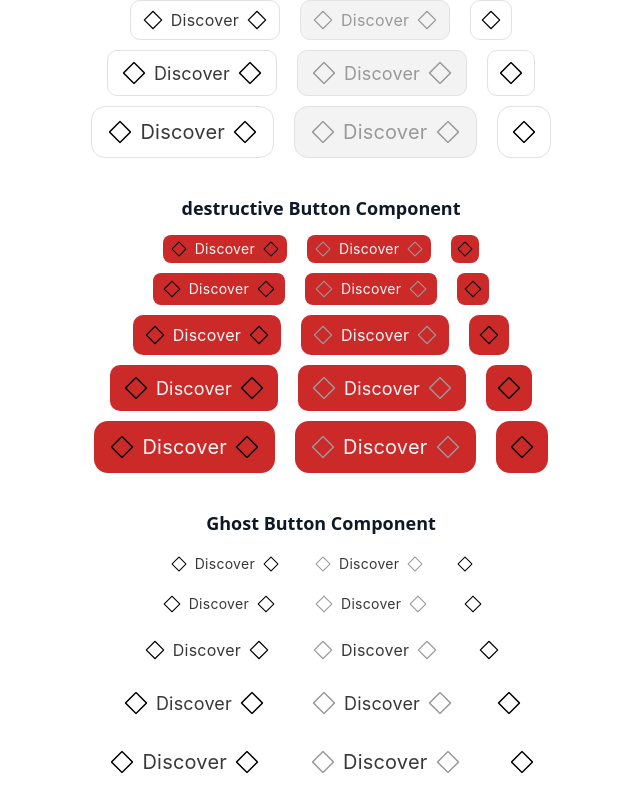
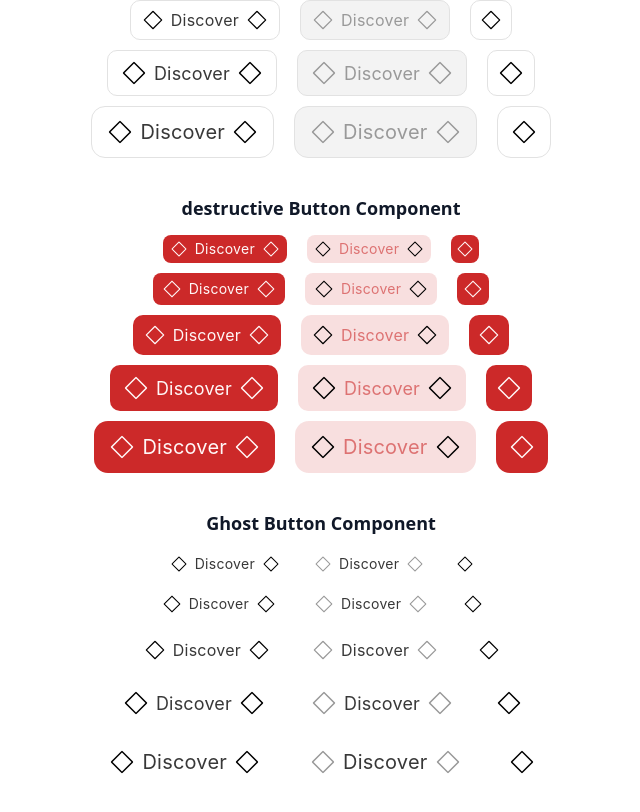
Before and after one commit to MohanaprabhuR/espresso, a Next.js app: page / in a window 1280 px wide. Shown: the part 827-1639 px from the top of the page, without its empty margins (319-959 px from the left). Built offline with nearby package versions, Linux system fonts and the light colour scheme.

Commit message:
Hover state cchanged base on button colors

```diff
--- a/package.json
+++ b/package.json
@@ -9,6 +9,7 @@
     "lint": "next lint"
   },
   "dependencies": {
+    "@radix-ui/react-avatar": "^1.1.10",
     "@radix-ui/react-slot": "^1.2.3",
     "class-variance-authority": "^0.7.1",
     "clsx": "^2.1.1",
--- a/src/app/globals.css
+++ b/src/app/globals.css
@@ -576,6 +576,10 @@
     .hover\:bg-primary-85:hover {
       background-color: color-mix(in oklab, var(--primary) 85%, transparent);
     }
+    .hover\:border-40:hover {
+      border-color: color-mix(in oklab, var(--primary) 40%, transparent);
+      border-width: 1px;
+    }
   }
   .active\:bg-primary-75:active {
     background-color: color-mix(in oklab, var(--primary) 75%, transparent);
--- /dev/null
+++ b/src/components/avatar/page.tsx
@@ -0,0 +1,38 @@
+import { Avatar, AvatarFallback, AvatarImage } from "@/components/ui/avatar";
+
+const page = () => {
+  return (
+    <>
+      <Avatar size="xs">
+        <AvatarImage src="https://github.com/shadcn.png" />
+        <AvatarFallback>CN</AvatarFallback>
+      </Avatar>
+      <Avatar size="sm">
+        <AvatarImage src="https://github.com/shadcn.png" />
+        <AvatarFallback>CN</AvatarFallback>
+      </Avatar>
+      <Avatar size="md">
+        <AvatarImage src="https://github.com/shadcn.png" />
+        <AvatarFallback>CN</AvatarFallback>
+      </Avatar>
+      <Avatar size="lg">
+        <AvatarImage src="https://github.com/shadcn.png" />
+        <AvatarFallback>CN</AvatarFallback>
+      </Avatar>
+      <Avatar size="xl">
+        <AvatarImage src="https://github.com/shadcn.png" />
+        <AvatarFallback>CN</AvatarFallback>
+      </Avatar>
+      <Avatar size="2xl">
+        <AvatarImage src="https://github.com/shadcn.png" />
+        <AvatarFallback>CN</AvatarFallback>
+      </Avatar>
+      <Avatar size="3xl">
+        <AvatarImage src="https://github.com/shadcn.png" />
+        <AvatarFallback>CN</AvatarFallback>
+      </Avatar>
+    </>
+  );
+};
+
+export default page;
--- /dev/null
+++ b/src/components/ui/avatar.tsx
@@ -0,0 +1,72 @@
+"use client";
+
+import * as React from "react";
+import * as AvatarPrimitive from "@radix-ui/react-avatar";
+import { cva, type VariantProps } from "class-variance-authority";
+import { cn } from "@/lib/utils";
+
+// 1. Define size variants
+const avatarVariants = cva(
+  "relative flex shrink-0 overflow-hidden rounded-full",
+  {
+    variants: {
+      size: {
+        xs: "size-4", // 16px
+        sm: "size-5", // 20px
+        md: "size-6", // 24px (default)
+        lg: "size-7", // 28px
+        xl: "size-8", // 32px
+        "2xl": "size-10", // 40px
+        "3xl": "size-[46px]", // 40px
+      },
+    },
+    defaultVariants: {
+      size: "sm",
+    },
+  }
+);
+
+interface AvatarProps
+  extends React.ComponentProps<typeof AvatarPrimitive.Root>,
+    VariantProps<typeof avatarVariants> {}
+
+function Avatar({ className, size, ...props }: AvatarProps) {
+  return (
+    <AvatarPrimitive.Root
+      data-slot="avatar"
+      className={cn(avatarVariants({ size }), className)}
+      {...props}
+    />
+  );
+}
+
+function AvatarImage({
+  className,
+  ...props
+}: React.ComponentProps<typeof AvatarPrimitive.Image>) {
+  return (
+    <AvatarPrimitive.Image
+      data-slot="avatar-image"
+      className={cn("aspect-square size-full", className)}
+      {...props}
+    />
+  );
+}
+
+function AvatarFallback({
+  className,
+  ...props
+}: React.ComponentProps<typeof AvatarPrimitive.Fallback>) {
+  return (
+    <AvatarPrimitive.Fallback
+      data-slot="avatar-fallback"
+      className={cn(
+        "bg-muted flex size-full items-center justify-center rounded-full",
+        className
+      )}
+      {...props}
+    />
+  );
+}
+
+export { Avatar, AvatarImage, AvatarFallback };
--- a/src/components/ui/button.tsx
+++ b/src/components/ui/button.tsx
@@ -8,20 +8,20 @@ import { cn } from "@/lib/utils";
 import Image from "next/image";
 
 const buttonVariants = cva(
-  "inline-flex items-center gap-[0_8px] justify-center whitespace-nowrap transition-all ease-in-out disabled:pointer-events-none pointer-events-auto",
+  "inline-flex items-center gap-[0_8px] justify-center whitespace-nowrap transition-all ease-in-out disabled:pointer-events-none pointer-events-auto focus:ring-2",
   {
     variants: {
       variant: {
         primary:
-          "bg-primary text-primary-foreground hover:bg-primary-85 active:bg-primary-75 focus:ring-primary-20 disabled:text-secondary-foreground disabled:bg-secondary",
+          "bg-primary text-primary-foreground hover:bg-primary/85 active:bg-primary/75  focus:ring-primary/20  disabled:text-secondary-foreground disabled:bg-secondary",
         secondary:
-          "bg-secondary outline-none hover:bg-accent text-accent-foreground active:bg-accent-active focus:ring-primary-20 disabled:bg-secondary disabled:text-secondary-foreground",
+          "bg-secondary outline-none hover:bg-accent text-accent-foreground active:bg-accent-active focus:ring-primary/20  disabled:bg-secondary disabled:text-secondary-foreground",
         outline:
-          "border border-border bg-background text-accent-foreground active:bg-accent-active focus:ring-primary-20 focus:bg-accent disabled:bg-secondary disabled:text-secondary-foreground",
+          "border border-border bg-background text-accent-foreground hover:border-40 active:bg-accent-active focus:ring-primary/20  focus:bg-accent disabled:bg-secondary disabled:text-secondary-foreground",
         destructive:
-          "bg-destructive text-destructive-foreground focus:ring-primary-20",
+          "bg-destructive text-destructive-foreground focus:ring-destructive/20  disabled:bg-destructive/15 disabled:text-destructive/60",
         ghost:
-          "bg-transparent hover:bg-accent text-accent-foreground active:bg-accent-active focus:ring-primary-20 focus:bg-accent",
+          "bg-transparent hover:bg-accent text-accent-foreground active:bg-accent-active focus:ring-primary/20 focus:bg-accent",
         "red-solid":
           "bg-[var(--red5)] hover:bg-[var(--red6)] active:bg-[var(--red7)] text-[var(--inkred1)] outline-none disabled:text-[var(--inkred2)] disabled:bg-[var(--red2)] focus:shadow-[var(--focus-red)]",
         "red-subtle":
@@ -168,7 +168,7 @@ const Button = React.forwardRef<HTMLButtonElement, ButtonProps>(
 
     const renderIcon = (position: "left" | "right") => {
       if (loading && position === "left") {
-        if (variant === "primary" || variant === "red-solid") {
+        if (variant === "primary" || variant === "destructive") {
           return <Spinner {...iconSize} />;
         } else if (
           variant === "red-subtle" ||
@@ -182,8 +182,19 @@ const Button = React.forwardRef<HTMLButtonElement, ButtonProps>(
       }
 
       if (disabled) {
+        if (variant === "destructive") {
+          return (
+            <SvgIcon
+              {...iconSize}
+              fill={
+                isDark
+                  ? "var(--color-dark-red-300)"
+                  : "var(--color-light-red-400)"
+              }
+            />
+          );
+        }
         if (
-          variant === "red-solid" ||
           variant === "red-subtle" ||
           variant === "red-outline" ||
           variant === "red-ghost"
@@ -206,13 +217,8 @@ const Button = React.forwardRef<HTMLButtonElement, ButtonProps>(
         if (variant === "primary") {
           return <SvgIcon {...iconSize} fill="var(--background)" />;
         }
-        if (variant === "red-solid") {
-          return (
-            <SvgIcon
-              {...iconSize}
-              fill={isDark ? "var(--inkred1)" : "var(--inkwhite)"}
-            />
-          );
+        if (variant === "destructive") {
+          return <SvgIcon {...iconSize} fill="var(--color-light-red-50)" />;
         }
         if (
           variant === "red-subtle" ||
```
Also changed, not shown: 1 other file (tests, documents, lock files or other folders).
